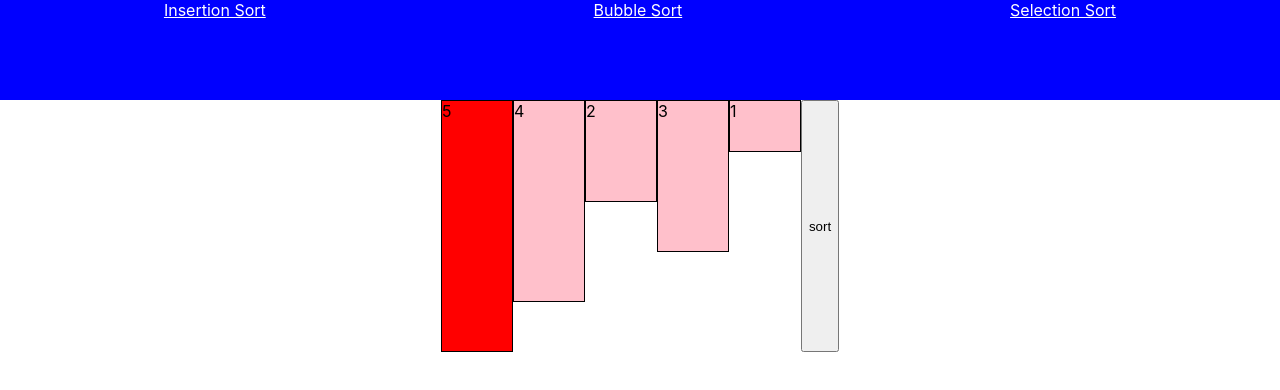
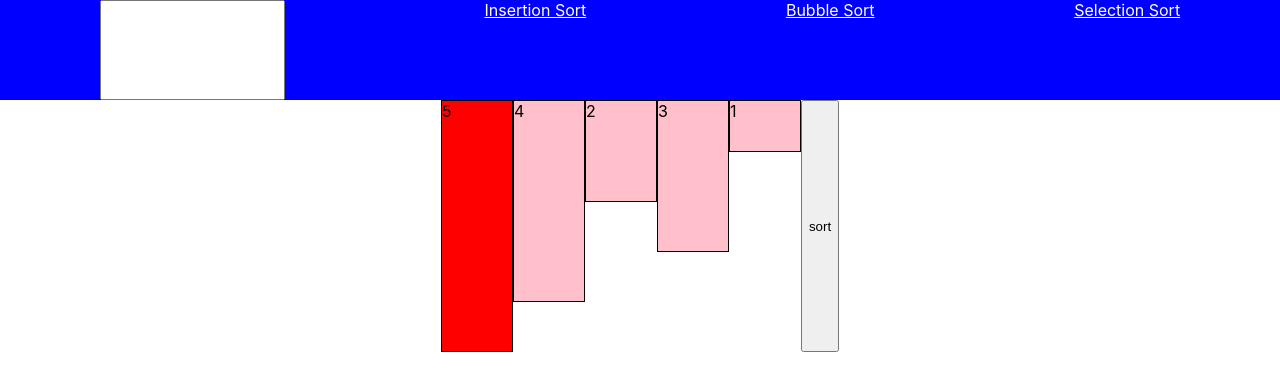
Before and after one commit to semperag/Learn-Algorithms, a React (Create React App) app: page / in a window 1280 px wide. Shown: the top 390 px of the page. Built offline with nearby package versions, Linux system fonts and the light colour scheme.

Commit message:
changing items length

```diff
--- a/src/Navbar.js
+++ b/src/Navbar.js
@@ -2,9 +2,22 @@ import { Link } from 'react-router-dom';
 import './Navbar.css';
 import React from 'react';
 
-const Navbar = () => {
+const Navbar = ({items, setItems}) => {
+    const minLength = 5;
+
+    const changeList = event => {
+        const length = event.target.value;
+        if (length >= minLength) {
+            console.log(length);
+            var newArray = items.slice();
+            newArray.push(length);
+            setItems({arr:newArray})
+        }
+    }
+
     return (
         <div className='navbar'>
+            <input onChange={changeList}></input>
             <Link to="/">Insertion Sort</Link>
             <Link to="/bubble-sort">Bubble Sort</Link>
             <Link to="/selection-sort">Selection Sort</Link>
```
